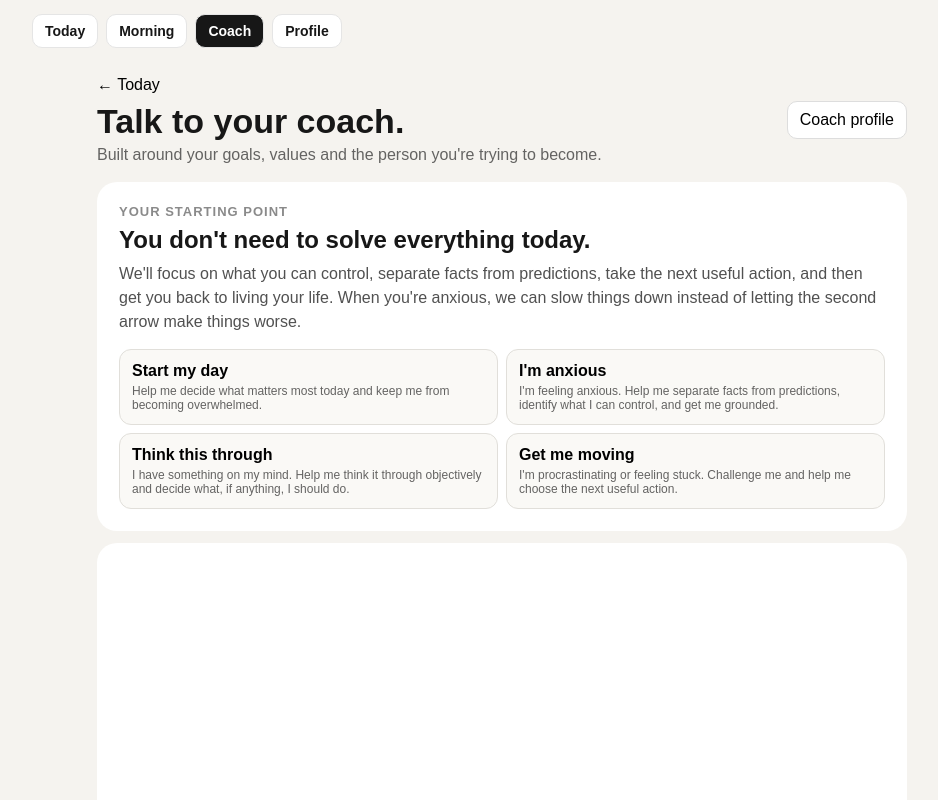
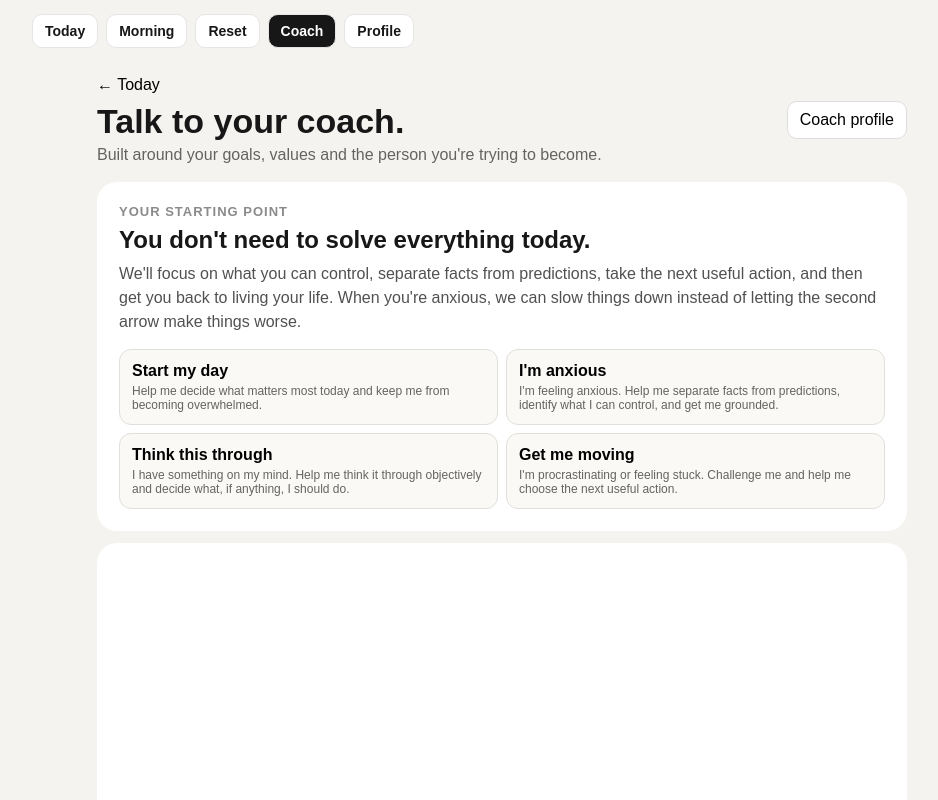
Before and after one commit to n5a5/personal-ai-coach, a Next.js app: page /coach in a window 1280 px wide. Shown: the top 800 px of the page, without its empty margins (138-1076 px from the left). Built offline with nearby package versions, Linux system fonts and the light colour scheme.

Commit message:
Add Reset to coach navigation

```diff
--- a/app/components/coach-nav.tsx
+++ b/app/components/coach-nav.tsx
@@ -10,14 +10,15 @@ export default function CoachNav() {
   const links = [
     ["/", "Today"],
     ["/morning", "Morning"],
+    ["/reset", "Reset"],
     ["/coach", "Coach"],
     ["/profile", "Profile"],
   ];
 
   return (
-    <nav style={{ maxWidth: 980, margin: "0 auto", padding: "14px 20px 0", display: "flex", gap: 8 }} aria-label="Coach navigation">
+    <nav style={{ maxWidth: 980, margin: "0 auto", padding: "14px 20px 0", display: "flex", gap: 8, overflowX: "auto" }} aria-label="Coach navigation">
       {links.map(([href, label]) => (
-        <Link key={href} href={href} style={{ textDecoration: "none", color: pathname === href ? "white" : "#171717", background: pathname === href ? "#171717" : "white", border: "1px solid #e5e5e5", borderRadius: 10, padding: "8px 12px", fontSize: 14, fontWeight: 700 }}>
+        <Link key={href} href={href} style={{ flex: "0 0 auto", textDecoration: "none", color: pathname === href ? "white" : "#171717", background: pathname === href ? "#171717" : "white", border: "1px solid #e5e5e5", borderRadius: 10, padding: "8px 12px", fontSize: 14, fontWeight: 700 }}>
           {label}
         </Link>
       ))}
```
